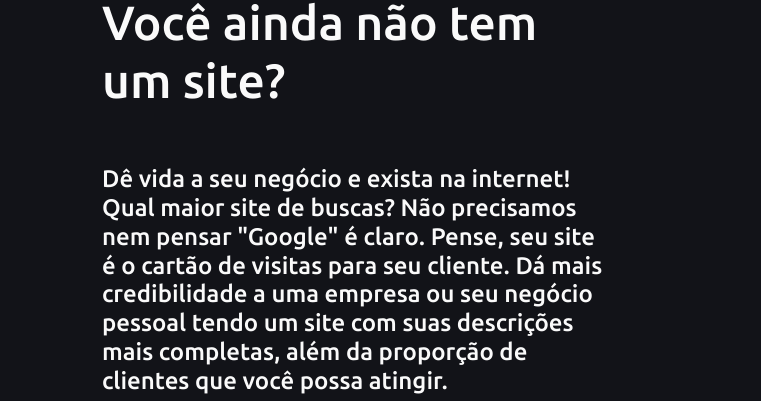
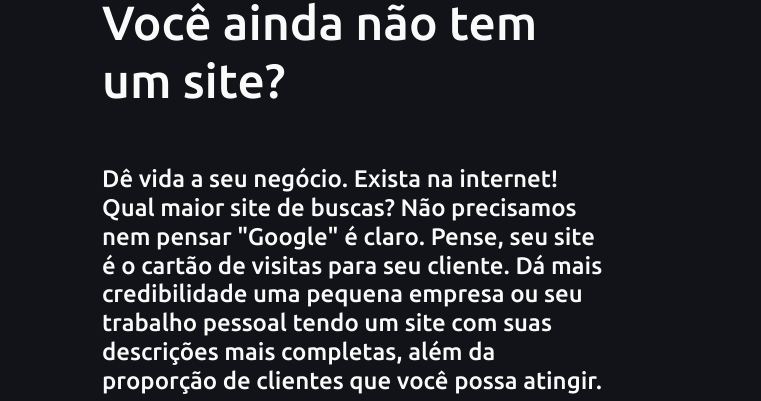
Before and after one commit to ocariocawebdesign/ocariocaweb-new, a Gatsby site: page / in a window 1280 px wide. Shown: the part 121-522 px from the top of the page, 0-761 px from the left. Built offline with nearby package versions, Linux system fonts and the light colour scheme; Gatsby itself is replaced by a stand-in of ours.

Commit message:
Novas alterações

```diff
--- a/package.json
+++ b/package.json
@@ -16,9 +16,13 @@
   "dependencies": {
     "bootstrap": "^5.1.3",
     "gatsby": "^4.2.0",
+    "gatsby-plugin-manifest": "^4.2.0",
+    "gatsby-plugin-nprogress": "^4.2.0",
+    "gatsby-plugin-react-helmet": "^5.2.0",
     "react": "^17.0.1",
     "react-bootstrap": "^2.0.2",
-    "react-dom": "^17.0.1"
+    "react-dom": "^17.0.1",
+    "react-helmet": "^6.1.0"
   },
   "devDependencies": {
     "prettier": "^2.4.1"
--- a/src/components/Header/index.js
+++ b/src/components/Header/index.js
@@ -23,12 +23,12 @@
             <br />
 
             <h2 className="h2header">
-              Dê vida a seu negócio e exista na internet! Qual maior site de
-              buscas? Não precisamos nem pensar "Google" é claro. Pense, seu
-              site é o cartão de visitas para seu cliente. Dá mais credibilidade
-              a uma empresa ou seu negócio pessoal tendo um site com suas
-              descrições mais completas, além da proporção de clientes que você
-              possa atingir.
+              Dê vida a seu negócio. Exista na internet!
+              Qual maior site de buscas? Não precisamos nem pensar "Google" é
+              claro. Pense, seu site é o cartão de visitas para seu cliente. Dá
+              mais credibilidade uma pequena empresa ou seu trabalho pessoal
+              tendo um site com suas descrições mais completas, além da
+              proporção de clientes que você possa atingir.
             </h2>
             <div className="">
               <a
```
Also changed, not shown: src/img/monster.png (added), 1 other file.
